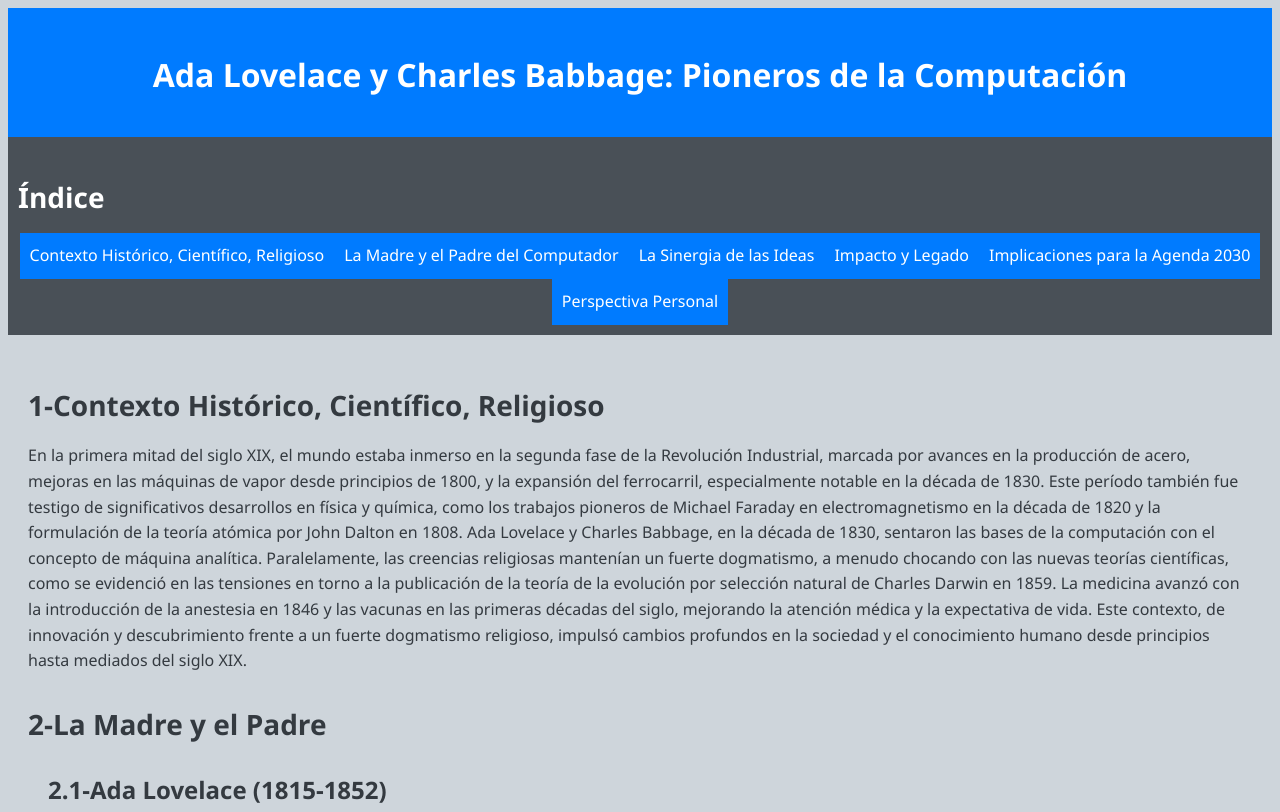
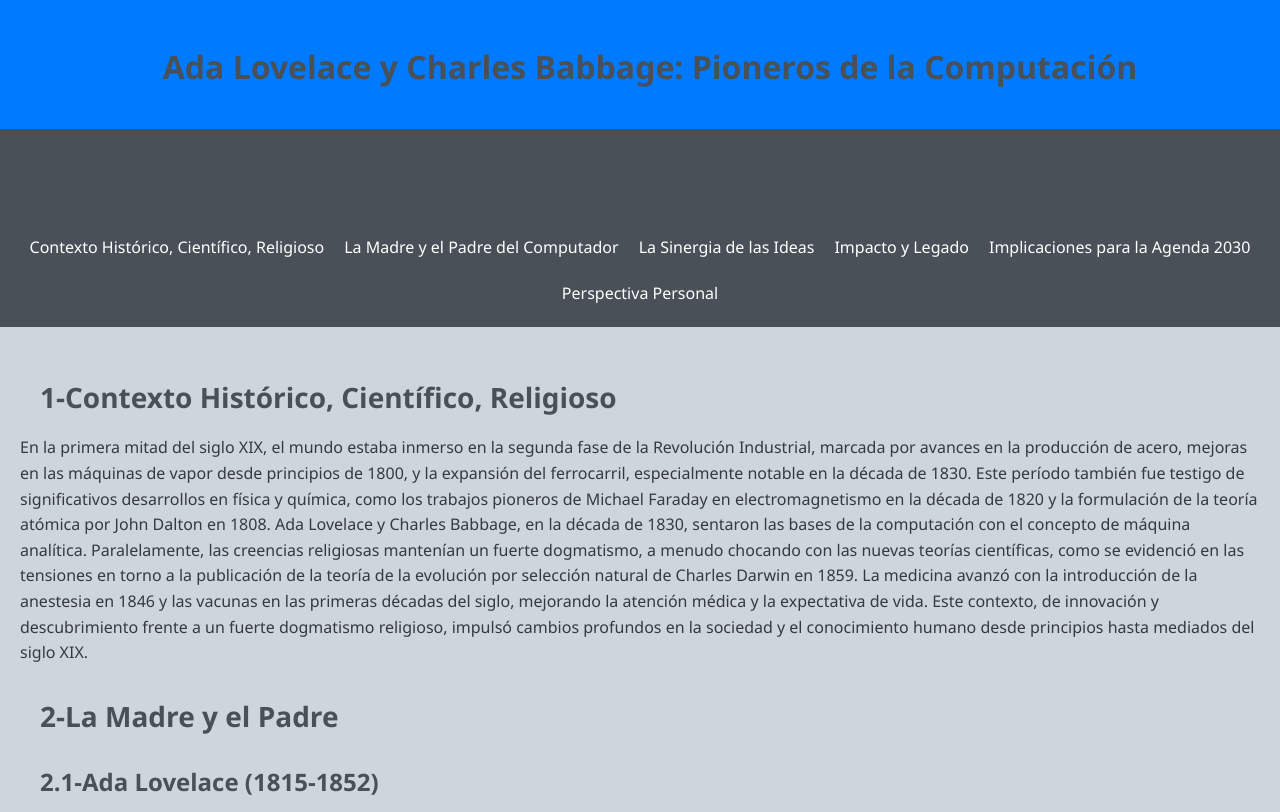
Before and after one commit to tonilogardev/tonilogar.github.io, a plain HTML site: page entrega.html in a window 1280 px wide. Shown: the top 812 px of the page. Drawn offline with Linux system fonts and the light colour scheme.

Commit message:
edit css_01

```diff
--- a/entrega.css
+++ b/entrega.css
@@ -3,7 +3,7 @@
     --color-secondary: #495057;
     --color-background: #ced5db;
     --color-text: #343a40;
-    --color-highlight: #f56a00; /* Color para destacados */
+    --color-highlight: #f56a00;
     --font-family-sans-serif: 'Segoe UI', Tahoma, Geneva, Verdana, sans-serif;
     --font-family-header: 'Georgia', Times, 'Times New Roman', serif;
 }
@@ -12,9 +12,9 @@ body {
     font-family: var(--font-family-sans-serif);
     color: var(--color-text);
     background-color: var(--color-background);
-    margin: 130;
-    padding: 130;
-    line-height: 1.6; /* Mejora la legibilidad aumentando el espacio entre líneas */
+    margin: 0;
+    padding: 0;
+    line-height: 1.6;
 }
 
 header {
@@ -24,10 +24,12 @@ header {
     text-align: center;
 }
 
+/* Índice / Navegación */
 nav#indice {
     background-color: var(--color-secondary);
     color: white;
     padding: 10px;
+    text-align: center;
 }
 
 nav#indice ul {
@@ -35,8 +37,8 @@ nav#indice ul {
     padding: 0;
     margin: 0;
     display: flex;
+    justify-content: center;
     flex-wrap: wrap;
-    justify-content: center;
 }
 
 nav#indice ul li a {
@@ -44,74 +46,64 @@ nav#indice ul li a {
     color: white;
     padding: 10px;
     display: block;
+    transition: background-color 0.3s, color 0.3s; /* Transición suave para hover */
 }
 
-nav#indice ul li a:hover, nav#indice ul li a.active {
-    background-color: var(--color-primary);
+nav#indice ul li a:hover {
+    background-color: var(--color-highlight); /* Color de fondo al hacer hover */
+    color: white; /* Color de texto al hacer hover */
+    border-radius: 5px; /* Bordes redondeados */
 }
 
+/* Main Content */
 main {
     padding: 20px;
 }
 
+/* Headings */
+h1, h2, h3, h4 {
+    color: var(--color-secondary);
+    padding-left: 20px; /* Adds indentation for all headings */
+}
+
 h1 {
-    font-size: 2em; /* Tamaño de fuente para el título principal */
+    font-size: 2em;
     margin-bottom: 0.5em;
 }
 
 h2 {
-    font-size: 1.75em; /* Tamaño para subtítulos principales */
+    font-size: 1.75em;
     margin-top: 1em;
     margin-bottom: 0.5em;
-    padding-left: 0; /* Sin indentación adicional */
 }
 
 h3 {
-    font-size: 1.5em; /* Tamaño para subsecciones */
+    font-size: 1.5em;
     margin-top: 1em;
     margin-bottom: 0.25em;
-    padding-left: 20px; /* Indentación para diferenciar del nivel anterior */
 }
 
 h4 {
-    font-size: 1.25em; /* Tamaño para subsubsecciones */
+    font-size: 1.25em;
     margin-top: 1em;
     margin-bottom: 0.25em;
-    padding-left: 40px; /* Mayor indentación */
 }
 
+/* Paragraphs */
 p {
-    text-indent: 0px; /* Opcional: indentación de la primera línea de párrafos */
     margin-bottom: 1em;
 }
 
-/* Aplica estilos similares para listas, citas, etc., si es necesario */
-
-
-/* Estilos para las etiquetas <b> para destacar texto */
+/* Bold Text */
 b {
     font-weight: bold;
-    color: var(--color-highlight); /* Usamos un color distintivo para resaltar */
-    background-color: rgba(245, 106, 0, 0.2); /* Fondo suave para destacar sin saturar */
-    padding: 2px 4px; /* Espacio alrededor del texto para destacarlo */
-    border-radius: 4px; /* Bordes redondeados para un look moderno */
+    color: var(--color-highlight);
+    background-color: rgba(245, 106, 0, 0.2);
+    padding: 2px 4px;
+    border-radius: 4px;
 }
 
-nav#indice ul li a {
-    text-decoration: none;
-    color: white;
-    padding: 10px;
-    display: block;
-    transition: background-color 0.3s ease, color 0.3s ease; /* Suaviza la transición */
-}
-
-nav#indice ul li a:hover, nav#indice ul li a:focus {
-    background-color: var(--color-primary); /* Cambia al color primario al pasar el ratón */
-    color: #ffffff; /* Mantiene el texto blanco para contraste */
-    border-radius: 5px; /* Opcional: Añade bordes redondeados para un look moderno */
-}
-
-/* Responsive design */
+/* Responsive Design */
 @media (max-width: 768px) {
     nav#indice ul {
         flex-direction: column;
@@ -119,10 +111,7 @@ nav#indice ul li a:hover, nav#indice ul li a:focus {
 }
 
 @media (max-width: 576px) {
-    body {
-        padding: 10px;
-    }
-    header, main {
+    body, header, main {
         padding: 10px;
     }
 }
```
Also changed, not shown: destination-earth.js (+3 -4 lines).
